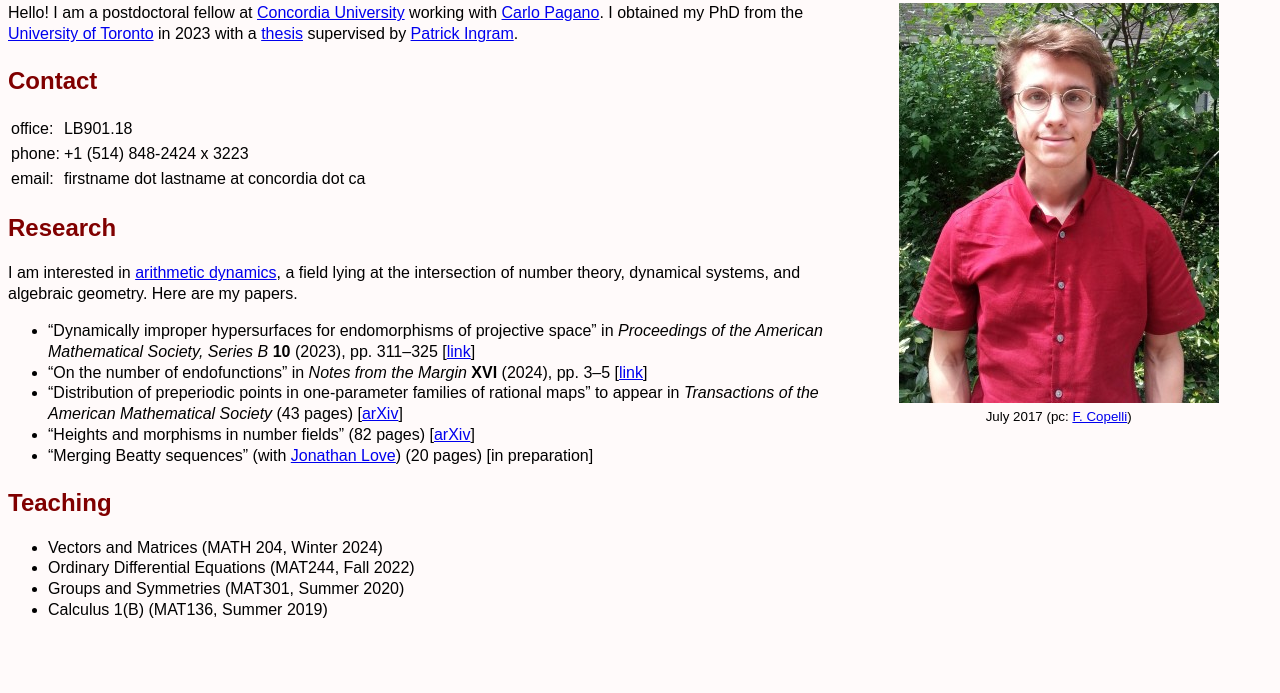
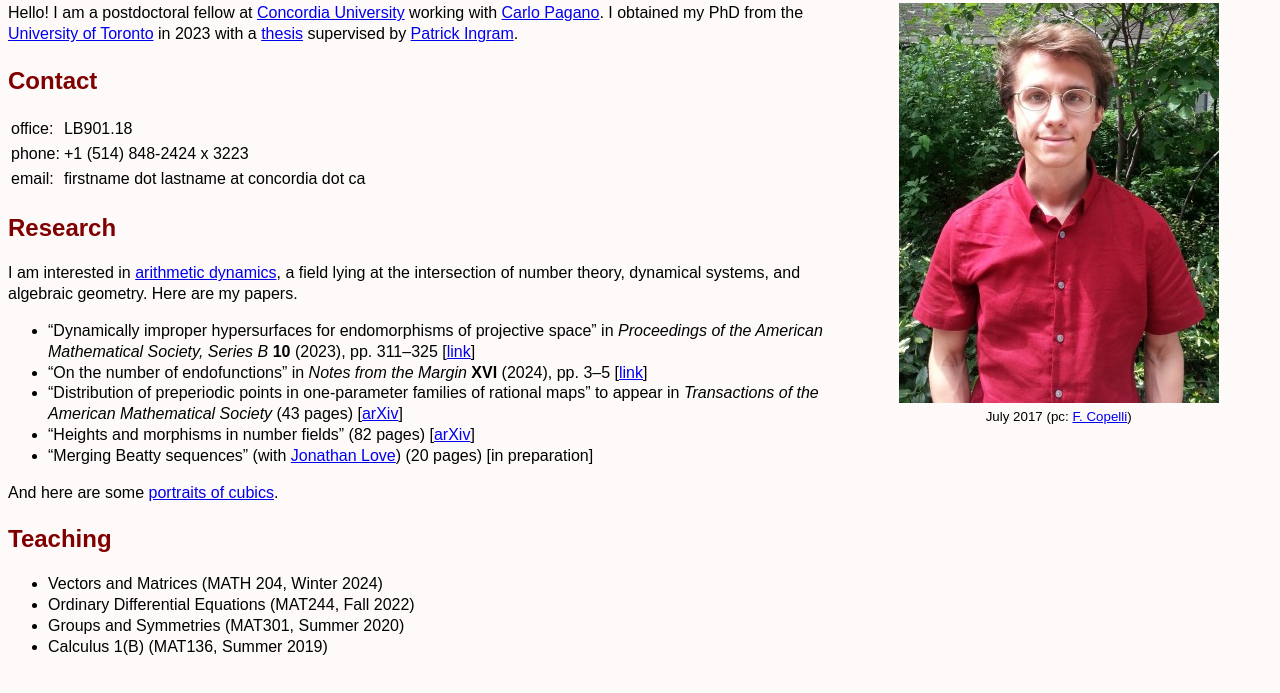
Before and after one commit to mgolech/mgolech.github.io, a plain HTML site: page index.html in a window 1280 px wide. Shown: the part 81-774 px from the top of the page. Drawn offline with Linux system fonts and the light colour scheme.

Commit message:
Update index.html
added link to Cubics

```diff
--- a/index.html
+++ b/index.html
@@ -43,7 +43,6 @@
 	<h2>Research</h2>
 
 	<p>I am interested in <a href="https://en.wikipedia.org/wiki/Arithmetic_dynamics">arithmetic dynamics</a>, a field lying at the intersection of number theory, dynamical systems, and algebraic geometry.
-	<!--Here are some <a href="cubics/">portraits of cubics</a>-->
 	Here are my papers.</p>
 
 	<ul>
@@ -54,6 +53,8 @@ space&rdquo; in <i>Proceedings of the American Mathematical Society, Series B</i
 		<li>&ldquo;Heights and morphisms in number fields&rdquo; (82 pages) [<a href="https://arxiv.org/abs/2411.13522">arXiv</a>]</li>
 		<li>&ldquo;Merging Beatty sequences&rdquo; (with <a href="https://jonathanlove.info">Jonathan Love</a>) (20 pages) [in preparation]</li>
 	</ul>
+
+	<p>And here are some <a href="cubics/">portraits of cubics</a>.</p>
 
 	<h2>Teaching</h2>
 
```
